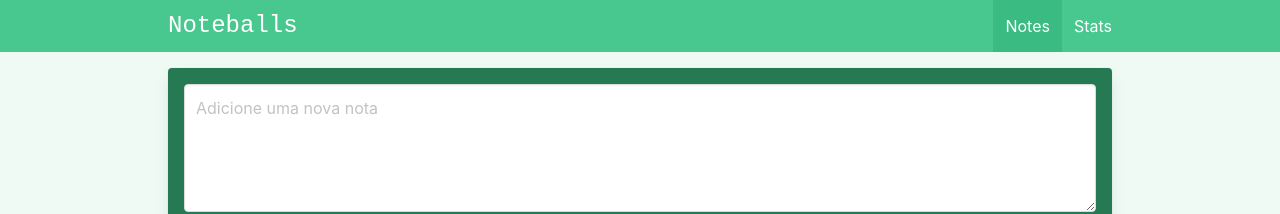
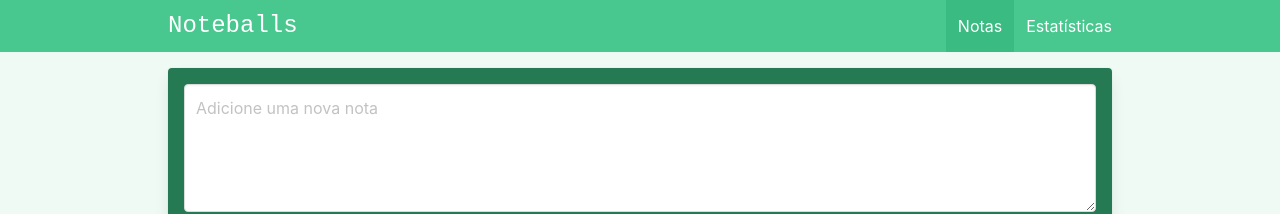
Before and after one commit to luizchaaves/noteballs, a Vue app: page /#/ in a window 1280 px wide. Shown: the top 214 px of the page. Built offline with nearby package versions, Linux system fonts and the light colour scheme.

Commit message:
refactor: change page titles in the navigation bar

```diff
--- a/src/components/layout/navbar.vue
+++ b/src/components/layout/navbar.vue
@@ -39,14 +39,14 @@
                         class="navbar-item"
                         active-class="is-active"
                     >
-                        Notes
+                        Notas
                     </RouterLink>
                     <RouterLink
                         to="/stats"
                         class="navbar-item"
                         active-class="is-active"
                     >
-                        Stats
+                        Estatísticas
                     </RouterLink>
                 </div>
             </div>
```
